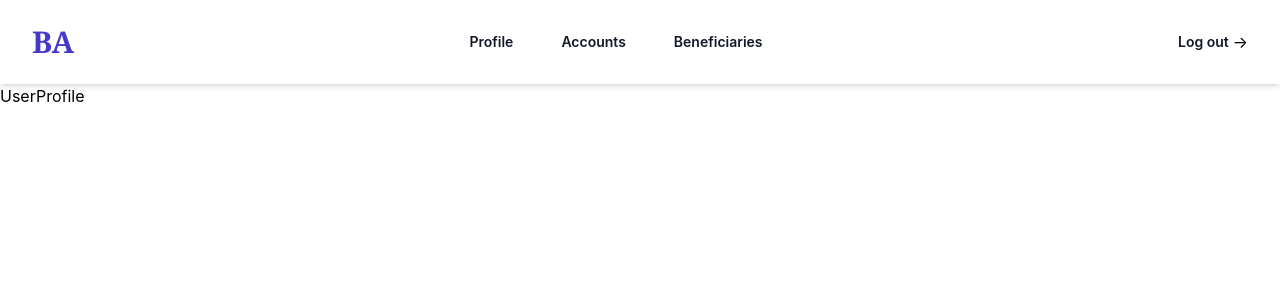
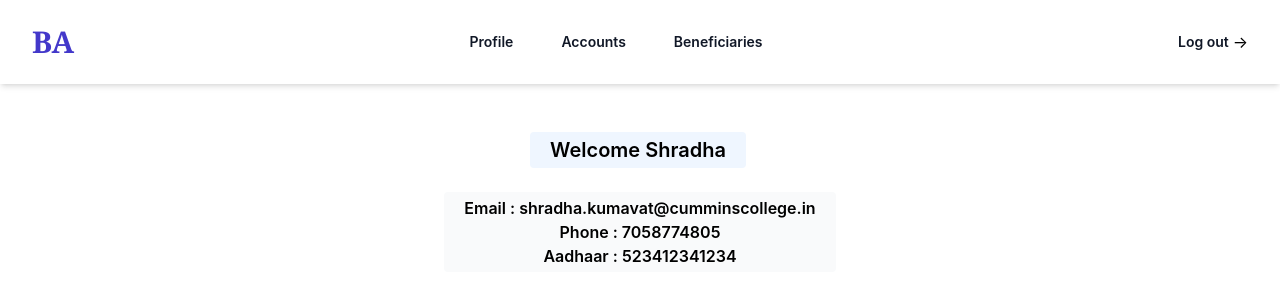
Before and after one commit to AtharvaUmbarkar/BankingApp, a React (Create React App) app in the folder frontend/: page /user/profile in a window 1280 px wide. Shown: the top 300 px of the page. Built offline with nearby package versions, Linux system fonts and the light colour scheme; sample sign-in values are in the browser's storage.

Commit message:
User profile

```diff
--- a/frontend/src/Component/User/UserProfile.js
+++ b/frontend/src/Component/User/UserProfile.js
@@ -1,8 +1,45 @@
 import React from 'react'
+import axios from "axios"
+
+
+const userData = {
+  title: "Miss",
+  firstName: "Shradha",
+  middleName: "Manoj",
+  lastName: "Kumavat",
+  fatherName: "Manoj",
+  mobileNumber: "7058774805",
+  emailId: "shradha.kumavat@cumminscollege.in",
+  aadhaarNumber: "523412341234",
+  dateOfBirth: "13/10/2001"
+}
+
+
 
 const UserProfile = () => {
   return (
-    <div>UserProfile</div>
+    <div>
+      <br></br>
+
+      <br></br>
+      <center>
+      <div className=' h-50 w-50'>
+      <span class="text-xl font-semibold inline-block py-1 px-5 rounded text-black-1000 bg-blue-50  last:mr-0 mr-1">
+        Welcome {userData.firstName}
+      </span>
+      <br></br>
+      <br></br>
+      <span class="text-base font-semibold inline-block py-1 px-5 rounded text-black-1000 bg-gray-50  last:mr-0 mr-1">
+        Email : {userData.emailId}<br></br>
+        Phone : {userData.mobileNumber}<br></br>
+        Aadhaar : {userData.aadhaarNumber}
+      </span>
+
+
+
+      </div>
+      </center>
+    </div>
   )
 }
 
```
Also changed, not shown: 1 other file (tests, documents, lock files or other folders).
